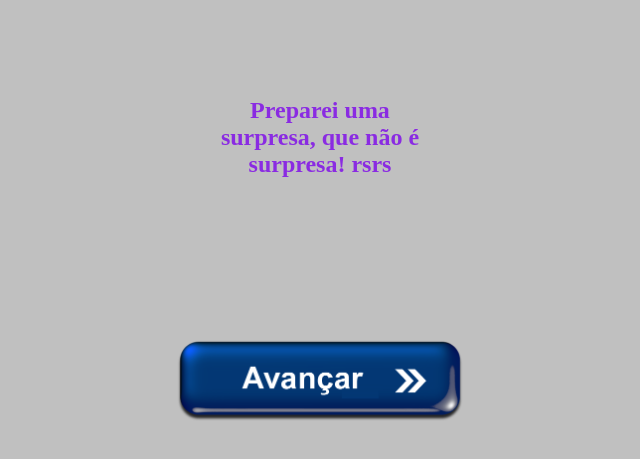
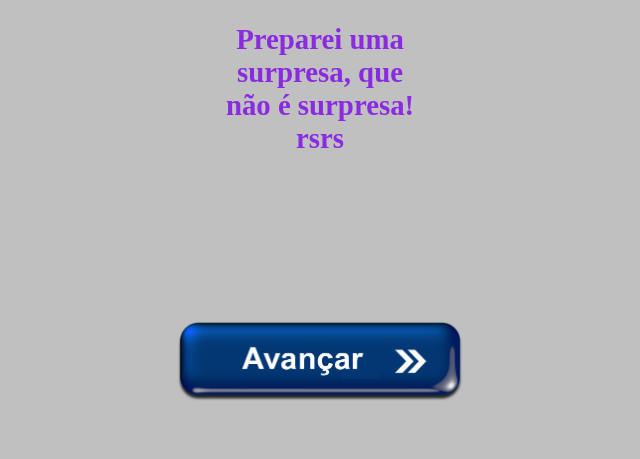
Before and after one commit to vieirakaioc/projeto-inicial, a plain HTML site: page index.html in a window 1280 px wide. Shown: the part 147-606 px from the top of the page, without its empty margins (320-960 px from the left). Drawn offline with Linux system fonts and the light colour scheme.

Commit message:
Update index.html

```diff
--- a/index.html
+++ b/index.html
@@ -10,9 +10,7 @@
 <body>
     <div class="container">
         <h1>Oi, amor!</h1>
-    </div>
-    <div class="container2">
-    <h2>Preparei uma surpresa, que não é surpresa! rsrs</h2>
+        <h2>Preparei uma surpresa, que não é surpresa! rsrs</h2>
     </div>
     <br>
     <br>
```
